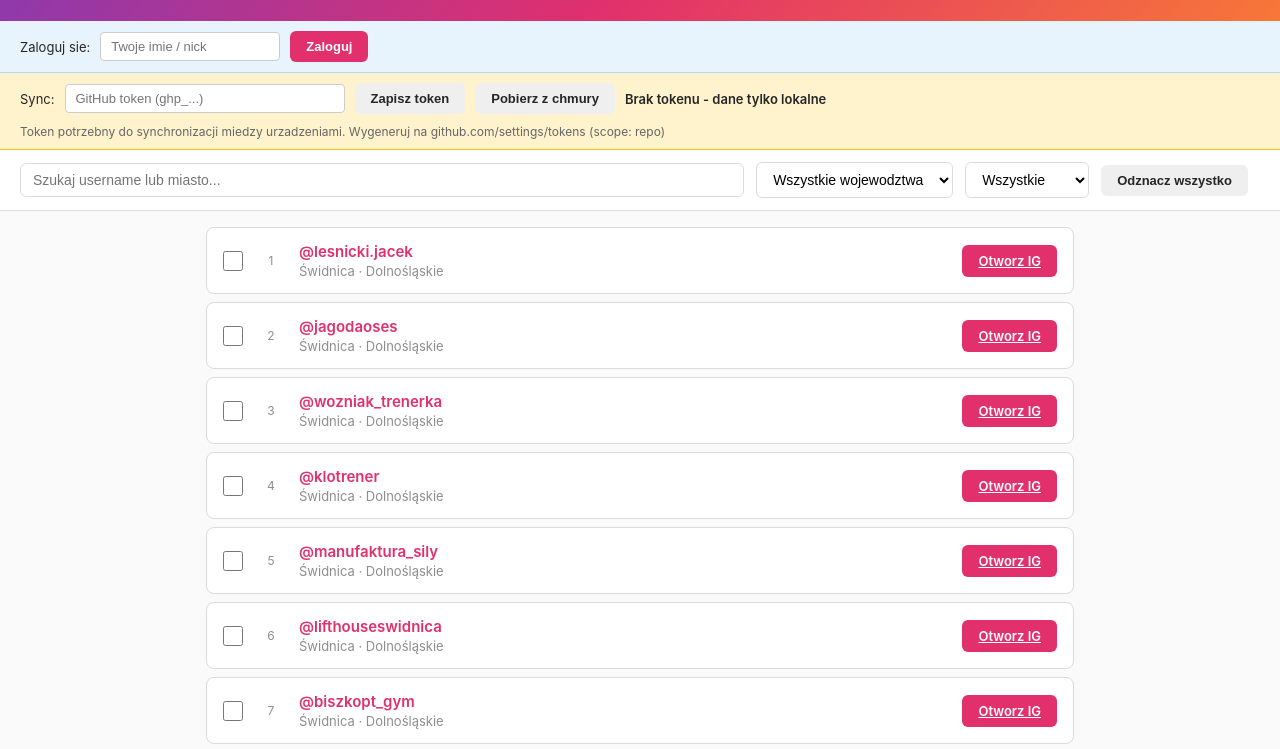
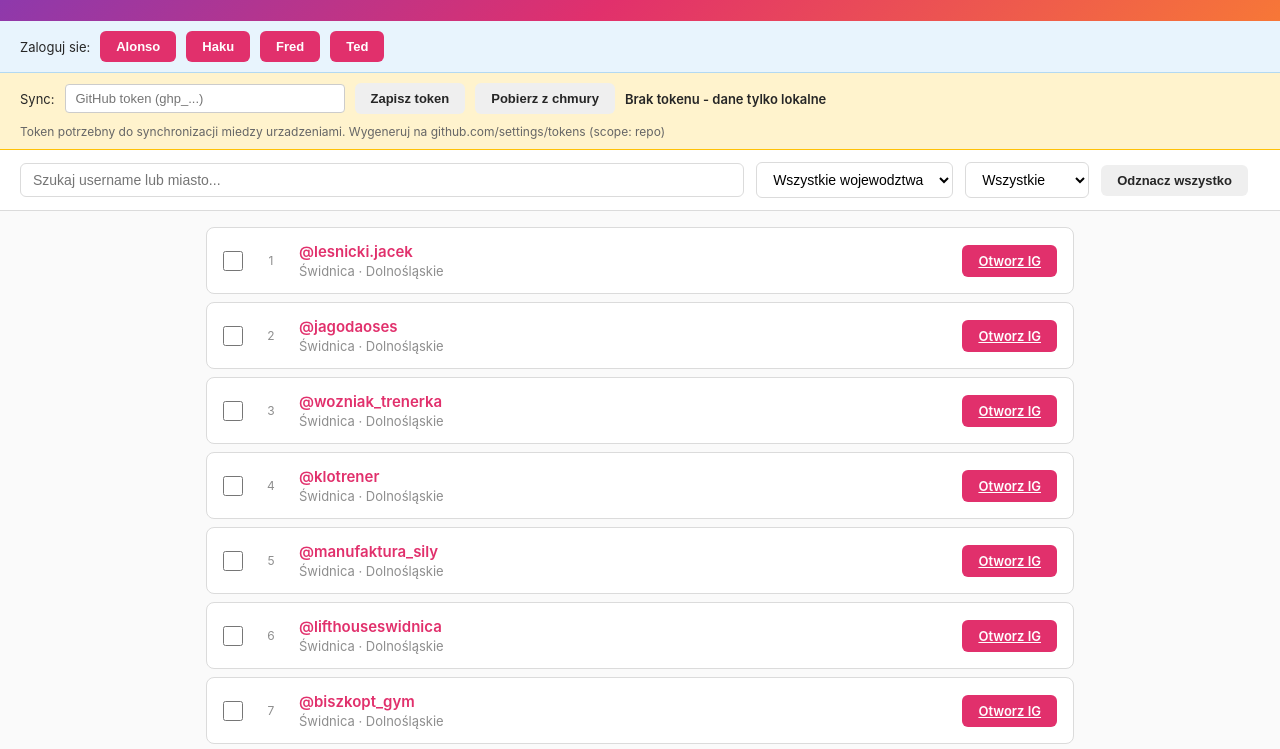
Before and after one commit to TadekBudowlaniec/zamulonestawy, a plain HTML site: page index.html in a window 1280 px wide. Shown: the part 79-828 px from the top of the page. Drawn offline with Linux system fonts and the light colour scheme.

Commit message:
Login: 4 fixed users (Alonso, Haku, Fred, Ted)
Co-Authored-By: Claude Opus 4.6 (1M context) <noreply@anthropic.com>

```diff
--- a/index.html
+++ b/index.html
@@ -131,9 +131,10 @@ body { font-family: -apple-system, 'Segoe UI', Arial, sans-serif; background: #f
 
 <div class="login-bar" id="loginBar">
   <span>Zaloguj sie:</span>
-  <input type="text" id="loginInput" placeholder="Twoje imie / nick">
-  <button class="btn btn-pink" onclick="login()">Zaloguj</button>
-  <span id="loginStatus"></span>
+  <button class="btn btn-pink" onclick="login('Alonso')">Alonso</button>
+  <button class="btn btn-pink" onclick="login('Haku')">Haku</button>
+  <button class="btn btn-pink" onclick="login('Fred')">Fred</button>
+  <button class="btn btn-pink" onclick="login('Ted')">Ted</button>
 </div>
 
 <div class="sync-bar" id="syncBar">
@@ -1258,11 +1259,8 @@ function getCurrentUser() {
   return localStorage.getItem(USER_KEY) || '';
 }
 
-function login() {
-  const name = document.getElementById('loginInput').value.trim();
-  if (!name) { alert('Wpisz imie lub nick!'); return; }
+function login(name) {
   localStorage.setItem(USER_KEY, name);
-  document.getElementById('loginInput').value = '';
   updateLoginUI();
 }
 
@@ -1277,12 +1275,11 @@ function updateLoginUI() {
   if (user) {
     bar.innerHTML = `<span>Zalogowany jako:</span> <span class="user-badge">${user}</span> <button class="btn btn-gray" onclick="logout()">Wyloguj</button>`;
   } else {
-    bar.innerHTML = `<span>Zaloguj sie:</span> <input type="text" id="loginInput" placeholder="Twoje imie / nick"> <button class="btn btn-pink" onclick="login()">Zaloguj</button>`;
-    // Enter w polu logowania
-    setTimeout(() => {
-      const inp = document.getElementById('loginInput');
-      if (inp) inp.addEventListener('keydown', e => { if (e.key === 'Enter') login(); });
-    }, 0);
+    bar.innerHTML = `<span>Zaloguj sie:</span>
+      <button class="btn btn-pink" onclick="login('Alonso')">Alonso</button>
+      <button class="btn btn-pink" onclick="login('Haku')">Haku</button>
+      <button class="btn btn-pink" onclick="login('Fred')">Fred</button>
+      <button class="btn btn-pink" onclick="login('Ted')">Ted</button>`;
   }
 }
 
```
